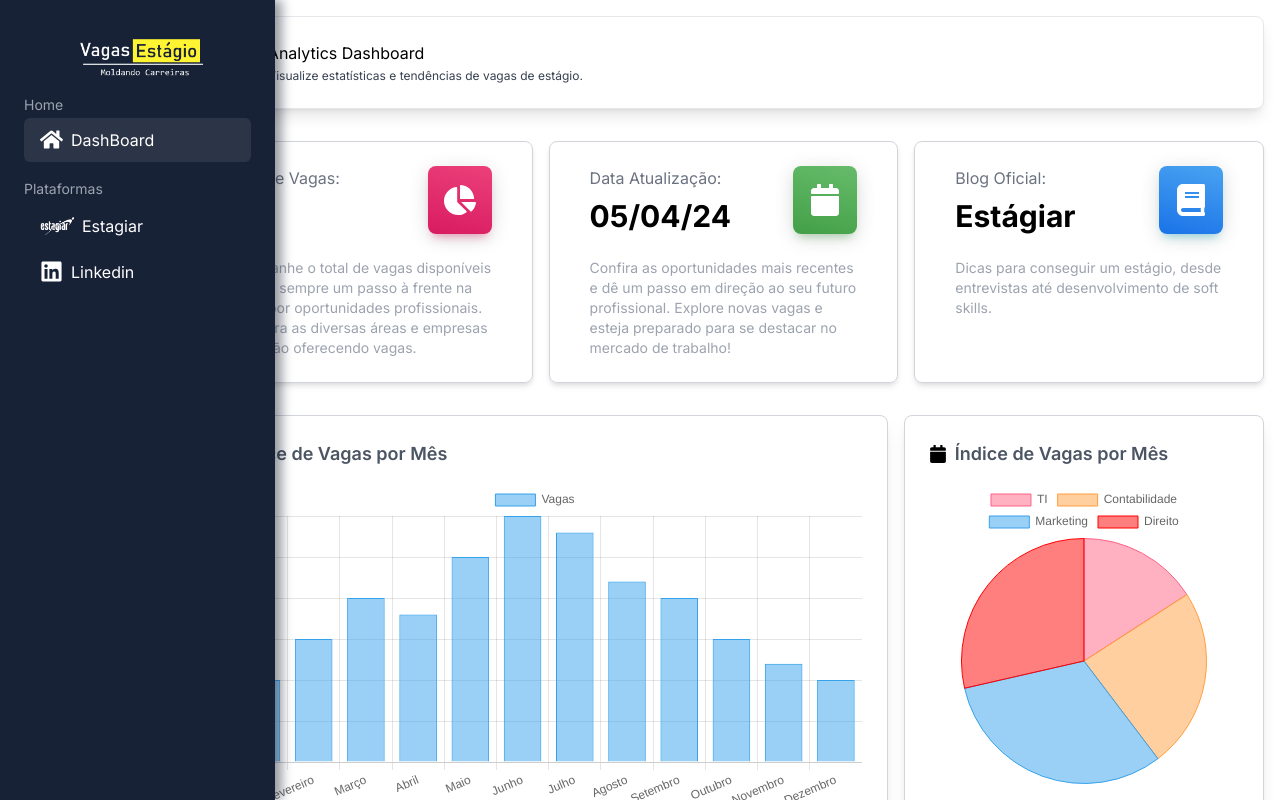
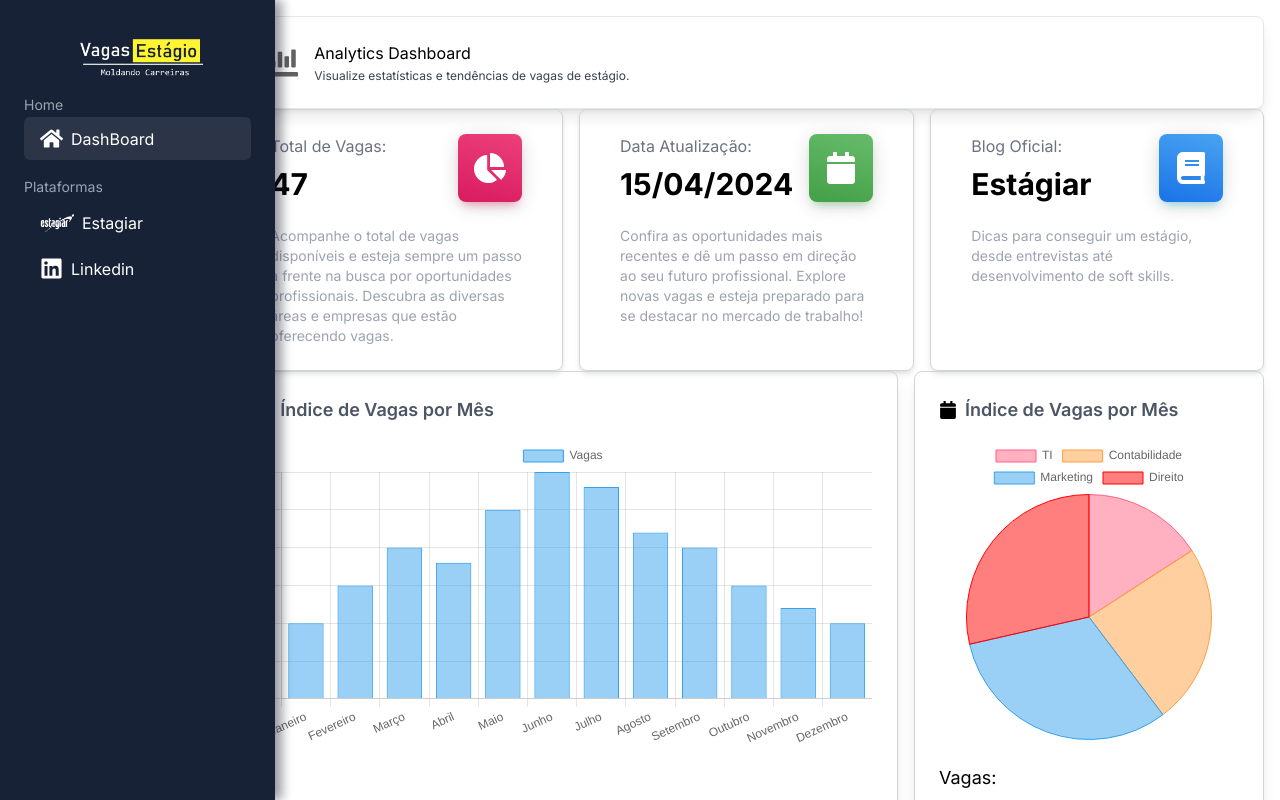
Before and after one commit to williamuteich/web_scraping, a Next.js app in the folder interface/: page / in a window 1280 px wide. Shown: the top 800 px of the page. Built offline with nearby package versions, Linux system fonts and the light colour scheme.

Commit message:
feat: puxando dados do arquivo json. CardData e CardTotal.

```diff
--- a/interface/app/Estagiar/page.tsx
+++ b/interface/app/Estagiar/page.tsx
@@ -15,7 +15,7 @@ const VagasComponent = () => {
   const [openIndex, setOpenIndex] = useState<number | null>(null);
   const [menuFixed, setMenuFixed] = useState<boolean>(false);
   const [loading, setLoading] = useState(false)
-  console.log('antes::::', loading)
+
   useEffect(() => {
     setTimeout(() => {
       setVagas(vagasData);
--- a/interface/app/dashboard/infoCards/groupCards/cardData.tsx
+++ b/interface/app/dashboard/infoCards/groupCards/cardData.tsx
@@ -1,28 +1,53 @@
-import { FaCalendar  } from 'react-icons/fa';
+import { FaCalendar } from 'react-icons/fa';
 
-const CardData = ({ title = "Data Atualização:", link = "#", description = "05/04/24" }) => {
+interface VagaData {
+    site: string;
+    imagem: string;
+    data: string;
+    vaga: string;
+    code: string;
+    detalhes: string[];
+}
+
+interface CardDataProps {
+    vagaDados: VagaData[];
+    title?: string;
+    link?: string;
+    description?: string;
+}
+
+const CardData = ({ vagaDados, title = "Data Atualização:", link = "#", description = "05/04/24" }: CardDataProps) => {
+    const formatarData = (data: string) => {
+        const dataObj = new Date(data);
+        const dia = String(dataObj.getDate()).padStart(2, '0');
+        const mes = String(dataObj.getMonth() + 1).padStart(2, '0');
+        const ano = dataObj.getFullYear();
+        return `${dia}/${mes}/${ano}`;
+    };
+
+    const primeiraVaga = vagaDados[0];
+
     return (
-        <div className="cardDashboard pt-6 pb-6 pl-10 pr-10 border border-gray-300 rounded-lg w-2/6" style={{boxShadow: 'rgba(0, 0, 0, 0.1) 0rem 0.25rem 0.375rem -0.0625rem, rgba(0, 0, 0, 0.06) 0rem 0.125rem 0.25rem -0.0625rem'}}>
+        <div className="cardDashboard pt-6 pb-6 pl-10 pr-10 border border-gray-300 rounded-lg w-2/6" style={{ boxShadow: 'rgba(0, 0, 0, 0.1) 0rem 0.25rem 0.375rem -0.0625rem, rgba(0, 0, 0, 0.06) 0rem 0.125rem 0.25rem -0.0625rem' }}>
             <div className='flex gap-4 justify-between mb-6'>
                 <div className="flex flex-col gap-2">
-                        <span className="text-gray-500 text-base">{title}</span>
+                    <span className="text-gray-500 text-base">{title}</span>
                     <div>
-                        <h2 className="text-black text-3xl font-bold">{description}</h2>
+                        <h2 className="text-black text-3xl font-bold">{primeiraVaga ? formatarData(primeiraVaga.data) : ''}</h2>
                     </div>
                 </div>
                 <div className='cardDashboard p-2 pl-4 pr-4 flex items-center justify-center rounded-lg' style={{ background: 'linear-gradient(195deg, rgb(102, 187, 106), rgb(67, 160, 71))', boxShadow: 'rgba(0, 0, 0, 0.14) 0rem 0.25rem 1.25rem 0rem, rgba(76, 175, 79, 0.4) 0rem 0.4375rem 0.625rem -0.3125rem' }}>
-                    <FaCalendar  size={32} className="text-white" />
+                    <FaCalendar size={32} className="text-white" />
                 </div>
             </div>
-            <div style={{lineHeight: '100%'}}>
+            <div style={{ lineHeight: '100%' }}>
                 <span className="text-gray-400 text-base text-sm">
                     Confira as oportunidades mais recentes e dê um passo em direção ao seu futuro profissional.
                     Explore novas vagas e esteja preparado para se destacar no mercado de trabalho!
-
-                 </span>
+                </span>
             </div>
         </div>
-     );
+    );
 }
 
-export default CardData
+export default CardData;
--- a/interface/app/dashboard/infoCards/groupCards/cardTotal.tsx
+++ b/interface/app/dashboard/infoCards/groupCards/cardTotal.tsx
@@ -1,28 +1,42 @@
-import { FaChartPie  } from 'react-icons/fa';
+import { FaChartPie } from 'react-icons/fa';
 
-const CardTotal = ({ title = "Total de Vagas:", link = "#", description = "62" }) => {
+interface VagaData {
+    site: string;
+    imagem: string;
+    data: string;
+    vaga: string;
+    code: string;
+    detalhes: string[];
+}
+
+interface CardTotalProps {
+    vagasDados: VagaData[];
+    title?: string;
+}
+
+const CardTotal = ({ vagasDados, title = "Total de Vagas:" }: CardTotalProps) => {
+
     return (
-        <div className="cardDashboard pt-6 pb-6 pl-10 pr-10 border border-gray-300 rounded-lg w-2/6" style={{boxShadow: 'rgba(0, 0, 0, 0.1) 0rem 0.25rem 0.375rem -0.0625rem, rgba(0, 0, 0, 0.06) 0rem 0.125rem 0.25rem -0.0625rem'}}>
+        <div className="cardDashboard pt-6 pb-6 pl-10 pr-10 border border-gray-300 rounded-lg w-2/6" style={{ boxShadow: 'rgba(0, 0, 0, 0.1) 0rem 0.25rem 0.375rem -0.0625rem, rgba(0, 0, 0, 0.06) 0rem 0.125rem 0.25rem -0.0625rem' }}>
             <div className='flex gap-4 justify-between mb-6'>
                 <div className="flex flex-col gap-2">
-                        <span className="text-gray-500 text-base">{title}</span>
+                    <span className="text-gray-500 text-base">{title}</span>
                     <div>
-                        <h2 className="text-black text-3xl font-bold">{description}</h2>
+                        <h2 className="text-black text-3xl font-bold">{vagasDados.length}</h2>
                     </div>
                 </div>
                 <div className='cardDashboard p-2 pl-4 pr-4 flex items-center justify-center rounded-lg' style={{ background: 'linear-gradient(195deg, rgb(236, 64, 122), rgb(216, 27, 96))', boxShadow: 'rgba(0, 0, 0, 0.14) 0rem 0.25rem 1.25rem 0rem, rgba(233, 30, 98, 0.4) 0rem 0.4375rem 0.625rem -0.3125rem' }}>
-                    <FaChartPie  size={32} className="text-white" />
+                    <FaChartPie size={32} className="text-white" />
                 </div>
             </div>
-            <div style={{lineHeight: '100%'}}>
+            <div style={{ lineHeight: '100%' }}>
                 <span className="text-gray-400 text-base text-sm">
                     Acompanhe o total de vagas disponíveis e esteja sempre um passo à frente na busca por oportunidades profissionais.
                     Descubra as diversas áreas e empresas que estão oferecendo vagas.
-
                 </span>
             </div>
         </div>
-     );
+    );
 }
 
 export default CardTotal;
--- a/interface/app/dashboard/infoCards/infoCards.tsx
+++ b/interface/app/dashboard/infoCards/infoCards.tsx
@@ -1,15 +1,33 @@
+"use client"
+import { useState, useEffect } from "react";
 import CardBlog from "./groupCards/cardBlog";
 import CardData from "./groupCards/cardData";
 import CardTotal from "./groupCards/cardTotal";
+import vagasData from "../../../data/vagas.json";
 
-const containerCards = () => {
+interface Vaga {
+    site: string;
+    imagem: string;
+    data: string;
+    vaga: string;
+    code: string;
+    detalhes: string[];
+}
+
+const ContainerCards = () => {
+    const [vagasDados, setVagasDados] = useState<Vaga[]>([]);
+
+    useEffect(() => {
+        setVagasDados(vagasData);
+    }, []);
+
     return (
         <div className="flex justify-between gap-4">
-            <CardTotal/>
-            <CardData/>
+            <CardTotal vagasDados={vagasDados}/>
+            <CardData vagaDados={vagasDados}/>
             <CardBlog/>
         </div>
-     );
+    );
 }
 
-export default containerCards;
+export default ContainerCards;
--- a/interface/app/layout.tsx
+++ b/interface/app/layout.tsx
@@ -18,18 +18,16 @@ export default function RootLayout({
 }>) {
   return (
     <html lang="en">
-      <body className={`text-black  ${inter.className}`}>
-        <body>
-        <div className="flex  w-full h-auto box-sh">
-          <div className="pt-0 pl-1 text-lg relative text-corSecundaria  bg-[var(--corPrincipal)]" style={{ position: 'relative', width: 'calc(100% - 85%)', height: '100vh' }}>
+      <body className={`text-black ${inter.className}`}>
+        <div className="flex flex-col md:flex-row">
+          <div className="md:w-1/6 bg-[var(--corPrincipal)]">
             <Menulateral />
           </div>
-          <div className="pt-4 pb-4 w-full pl-4 pr-4 flex flex-col gap-8">
-              {children}
-              <Footer/>
+          <div className="md:w-5/6">
+            <div className="pt-4 pb-4 pl-4 pr-4">{children}</div>
+            <Footer />
           </div>
         </div>
-      </body>
       </body>
     </html>
   );
--- a/interface/components/menuLateral/page.tsx
+++ b/interface/components/menuLateral/page.tsx
@@ -32,7 +32,7 @@ const Menulateral = () => {
         }
     ];
     return (
-        <div className="h-screen bg-[var(--corPrincipal)] left-0 top-0 pl-6 pr-6 py-8" style={{ position: 'fixed', width: '275px', boxShadow: '7px 0px 10px #151c2c70' }}>
+        <div className="h-screen bg-[var(--corPrincipal)] left-0 top-0 pl-6 pr-6 py-8 md:w-64" style={{ position: 'fixed', width: '275px', boxShadow: '7px 0px 10px #151c2c70' }}>
             <div className="flex items-center justify-center">
                 <img src="/vagaonlines.png" alt="vagasLogo" className="w-36 h-auto"/>
             </div>
--- a/interface/package.json
+++ b/interface/package.json
@@ -21,6 +21,7 @@
     "@types/node": "^20",
     "@types/react": "^18",
     "@types/react-dom": "^18",
+    "autoprefixer": "^10.4.19",
     "eslint": "^8",
     "eslint-config-next": "14.2.2",
     "postcss": "^8",
```
Also changed, not shown: 1 other file (tests, documents, lock files or other folders).
